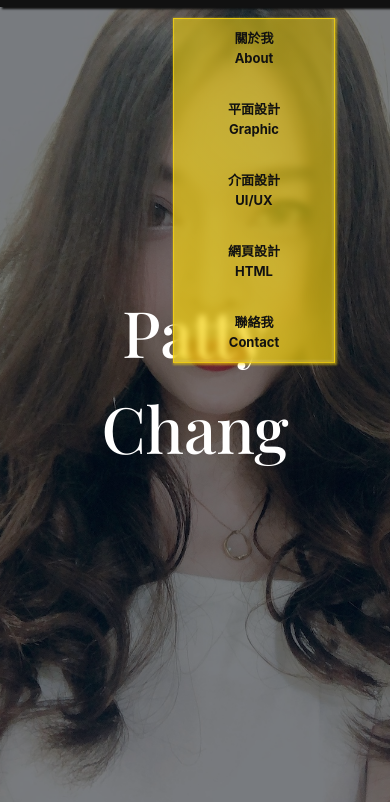
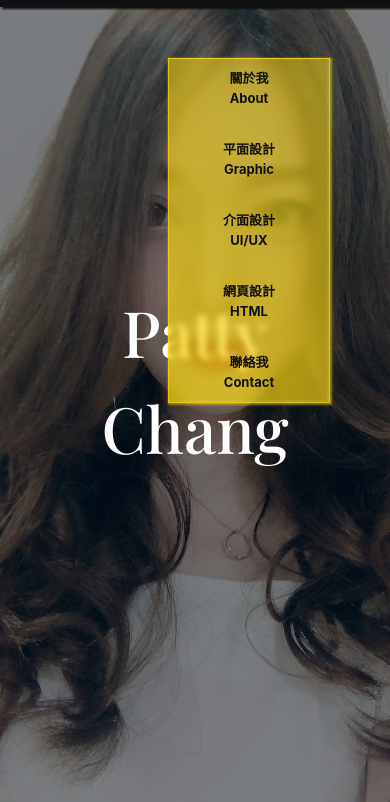
Before and after one commit to qPattyp/PattyChang, a plain HTML site: page index.html in a window 390 px wide. Both pictures are taken after a click on the button 327 px from the left and 24 px from the top of the page. Shown: the part 42-844 px from the top of the page. Drawn offline with nearby package versions, Linux system fonts and the light colour scheme; a web font is replaced by a local one.

Commit message:
Update index.html

```diff
--- a/index.html
+++ b/index.html
@@ -270,8 +270,8 @@
             .navigation {
                 display: none;/* 一開始不顯示 */
                 position: absolute;
-                right: 5px;
-                top: 60px;
+                right: 10px;
+                top: 100px;
                 animation: hide 0.35s both;
             }
 
```
